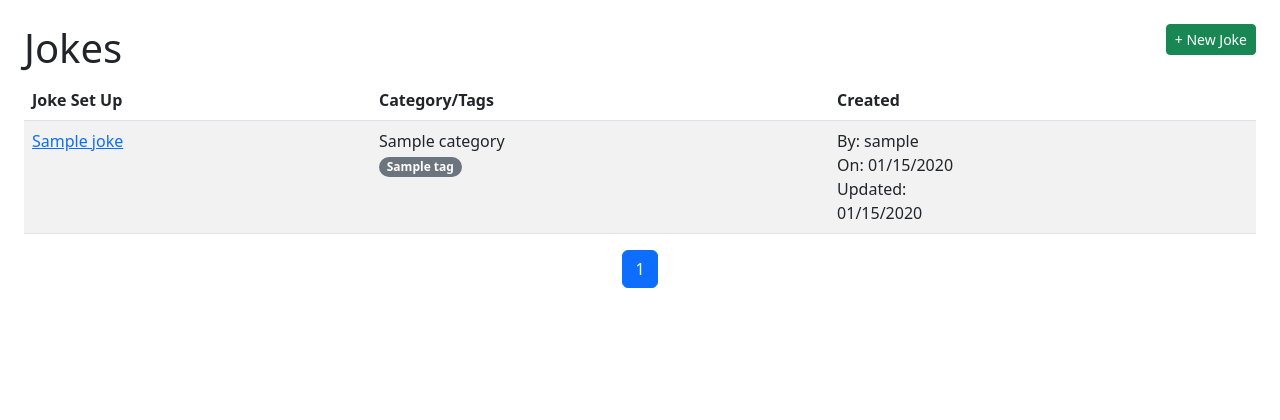
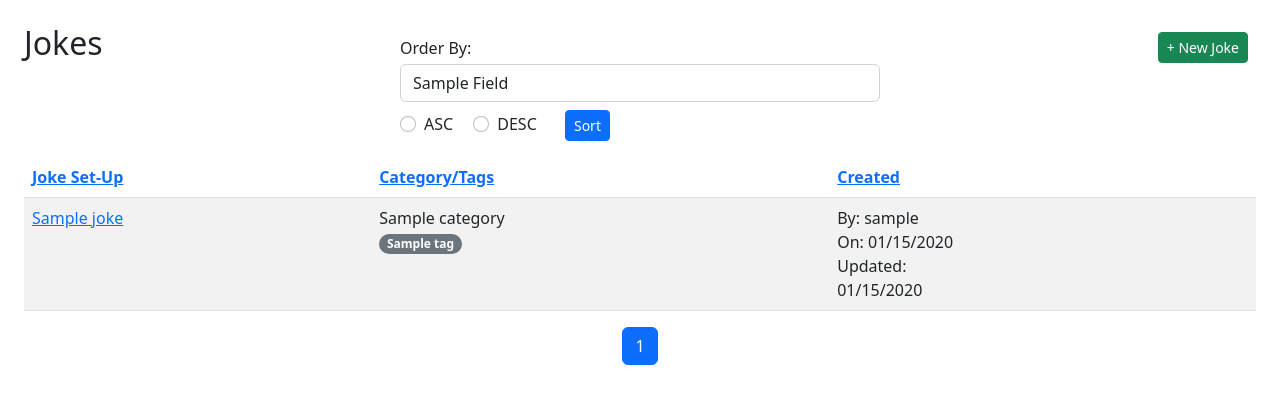
Before and after one commit to heather-cunningham/djangojokes.com, a Django app: template templates/jokes/joke_list.html in a window 1280 px wide. Shown: the part 64-484 px from the top of the page. Run offline with Django 5.2, Linux system fonts and the light colour scheme; the template is opened without the code that fills it: most values are stand-ins (such as "Sample title", 1, 10 or a date in 2020); parts of the project's set-up code (start-up, migrations or seed data) failed here and were passed over; some libraries are stand-ins or nearby versions.

Commit message:
pagination_ordering: Added in dynamic Ordering to joke_list.html

```diff
--- a/templates/jokes/joke_list.html
+++ b/templates/jokes/joke_list.html
@@ -5,24 +5,99 @@ Jokes
 {% endblock %}
 
 {% block main %}
-<a id="add-joke-btn" class="btn btn-success btn-sm float-end" href="{% url 'jokes:create' %}">
+<!-- <a id="add-joke-btn" class="btn btn-success btn-sm float-end" href="{% url 'jokes:create' %}">
   + New Joke
 </a>
+<h1>Jokes</h1> -->
 
-<h1>Jokes</h1>
+<div class="row">
+  <div class="col-12 col-md-2 col-lg-3">
+    <h2>Jokes</h2>
+  </div>
+
+  <!-- Ordering/Sorting form or table -->
+  <div class="col-12 col-md-8 col-lg-6">
+    <form class="my-2 mx-auto" style="max-width: 30rem;">
+      <label id="order-by-lbl" class="my-1 me-2" for="order-select">
+        Order By:
+      </label>
+
+      <select class="form-control me-sm-2" name="order" id="order-select">
+        {% for field in order_fields %}
+          <option id="{{ field }}-sort-option"
+            value="{{ field }}"
+            {% if order == field %}selected{% endif %}>{{ field|title }}</option>
+        {% endfor %}
+      </select>
+
+      <div class="form-check form-check-inline">
+        <input id="asc-radio-btn"
+          class="form-check-input"
+          type="radio"
+          name="direction"
+          value="asc"
+          {% if direction == 'asc' %}checked{% endif %} />
+        <label id="asc-radio-lbl" class="form-check-label" for="asc-radio-btn">
+          ASC
+        </label>
+      </div>
+
+      <div class="form-check form-check-inline">
+        <input id="desc-radio-btn"
+          class="form-check-input"
+          type="radio"
+          name="direction"
+          value="desc"
+          {% if direction == 'desc' %}checked{% endif %} />
+        <label id="desc-radio-lbl" class="form-check-label" for="desc-radio-btn">
+          DESC
+        </label>
+      </div>
+
+      <button id="sort-jokes-btn"
+        class="btn btn-primary btn-sm m-2"
+        type="submit"
+        value="Sort"
+        alt="Sort the joke list button">Sort</button>
+    </form>
+  </div>
+
+  <div class="col-12 col-md-2 col-lg-3 text-end">
+    <a id="add-joke-btn" class="btn btn-success btn-sm m-2" href="{% url 'jokes:create' %}">
+      + New Joke
+    </a>
+  </div>
+</div>
+
 
 <div class="table-responsive">
   <table id="jokes-list-tbl-page-{{ page_obj.number }}" class="table table-striped" style="min-width: 500px">
     <thead>
+      {% with order=request.GET.order dir=request.GET.direction %}
         <tr>
-        <th>Joke Set Up</th>
-        <th>Category/Tags</th>
+          {% if order == 'joke' and dir == 'asc' %}
+            <th><a href="?order=joke&direction=desc">Joke Set-Up</a></th>
+          {% else %}
+            <th><a href="?order=joke&direction=asc">Joke Set-Up</a></th>
+          {% endif %}
+
+          {% if order == 'category' and dir == 'asc' %}
+            <th><a href="?order=category&direction=desc">Category/Tags</a></th>
+          {% else %}
+            <th><a href="?order=category&direction=asc">Category/Tags</a></th>
+          {% endif %}
+
           {% if joke and joke.user == user %}
             <th>Actions</th>
           {% else %}
-          <th>Created</th>
+            {% if order == 'creator' and dir == 'asc' %}
+              <th><a href="?order=creator&direction=desc">Created</a></th>
+            {% else %}
+              <th><a href="?order=creator&direction=asc">Created</a></th>
+            {% endif %}
           {% endif %}
         </tr>
+      {% endwith %}
     </thead>
 
     <tbody>
@@ -72,33 +147,4 @@ Jokes
 
 {% include 'includes/pagination.html' %}
 
-<!-- <nav id="joke-list-page-{{ page_obj.number }}" aria-label="pagination">
-  <ul class="pagination justify-content-center">
-    {% if page_obj.has_previous %}
-      <li class="page-item"><a class="page-link" href="?page=1">&laquo; 1…</a></li>
-        {% if page_obj.previous_page_number != 1 %}
-          <li class="page-item">
-            <a class="page-link" href="?page={{ page_obj.previous_page_number }}">
-              {{ page_obj.previous_page_number }}
-            </a>
-          </li>
-        {% endif %}
-    {% endif %}
-        <li class="page-item active"><span class="page-link">{{ page_obj.number }}</span></li>
-    {% if page_obj.has_next %}
-      {% if page_obj.next_page_number != page_obj.paginator.num_pages %}
-        <li class="page-item">
-          <a class="page-link" href="?page={{ page_obj.next_page_number }}">
-            {{ page_obj.next_page_number }}
-          </a>
-        </li>
-      {% endif %}
-      <li class="page-item">
-        <a class="page-link" href="?page={{ page_obj.paginator.num_pages }}">
-          …{{ page_obj.paginator.num_pages }} &raquo;
-        </a>
-      </li>
-    {% endif %}
-  </ul>
-</nav> -->
 {% endblock %}
```
Lines whose indentation alone changed are shown as unchanged.
